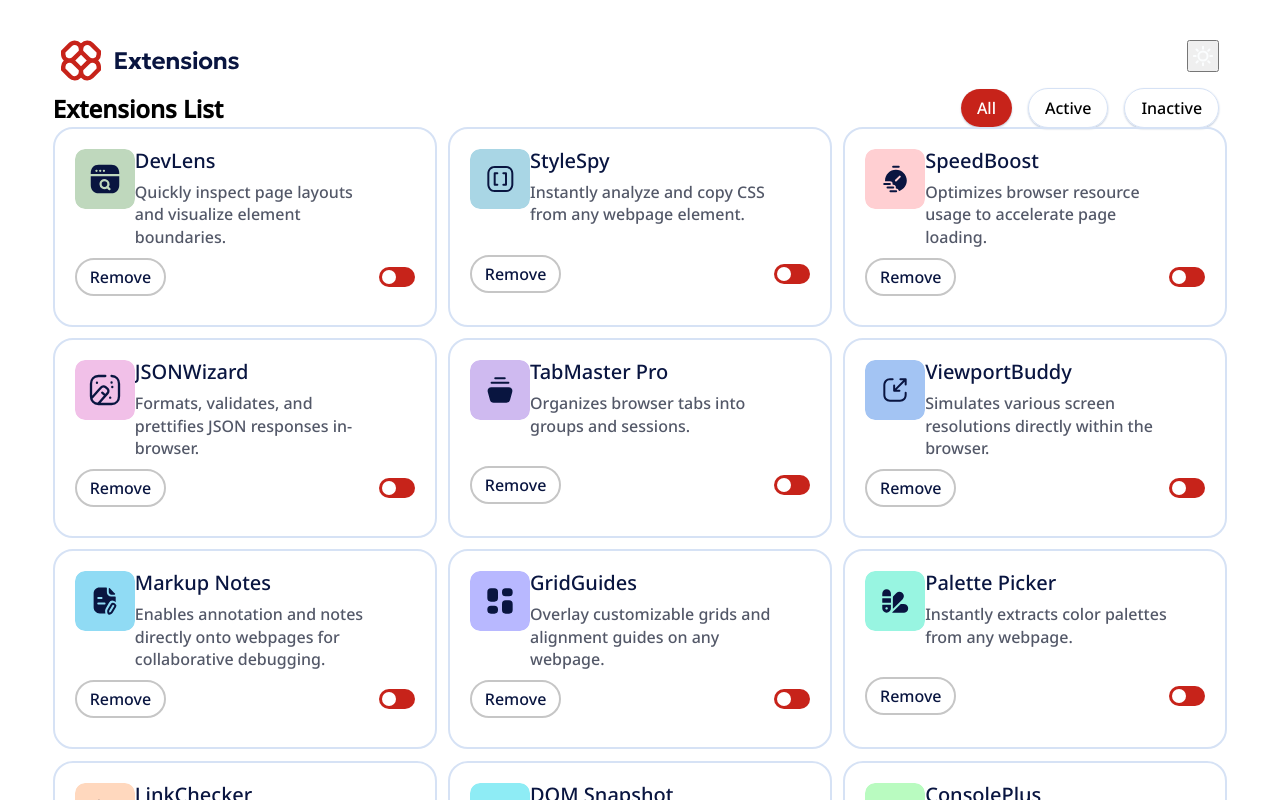
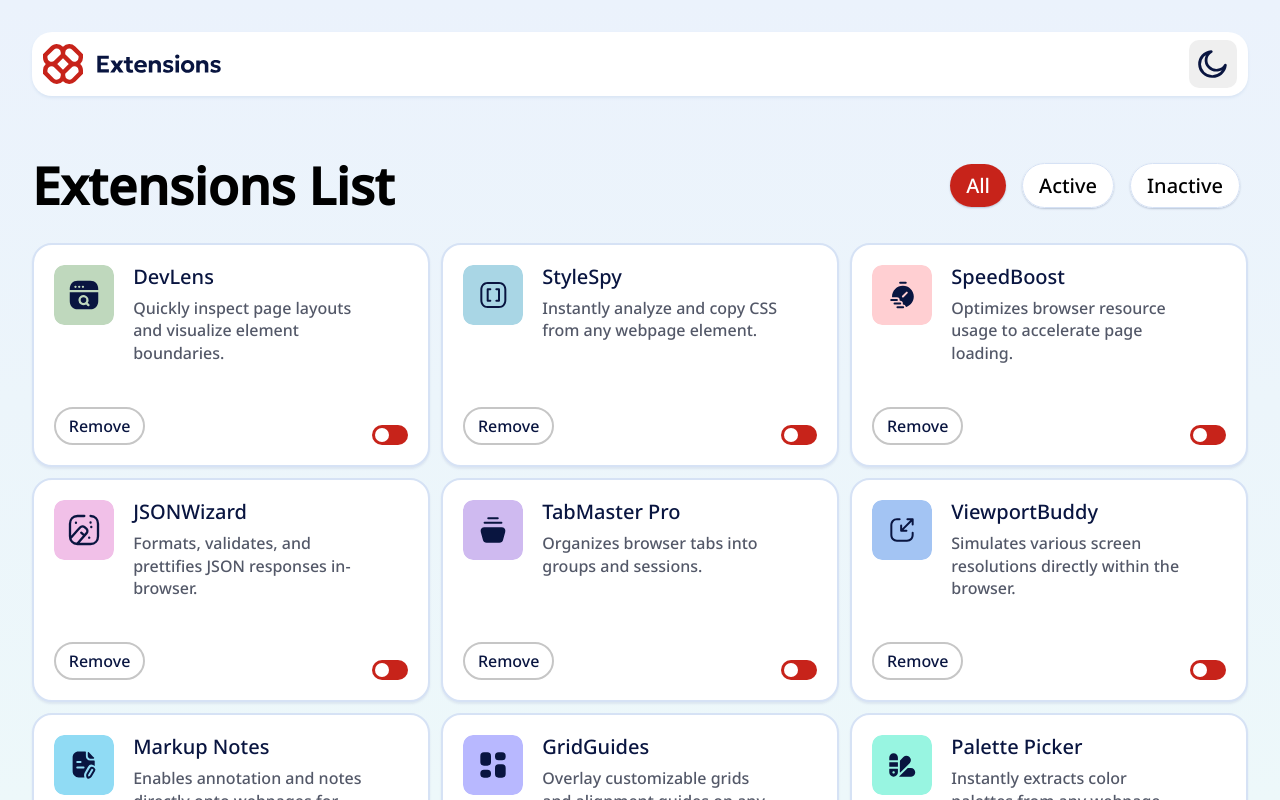
Before and after one commit to timshandrew/fem-browser-extensions-manager-ui, a React (Vite) app: page / in a window 1280 px wide. Shown: the top 800 px of the page. Built offline with nearby package versions, Linux system fonts and the light colour scheme.

Commit message:
finish layout styling

```diff
--- a/src/App.css
+++ b/src/App.css
@@ -2,13 +2,19 @@
     display: flex;
     flex-direction: column;
     max-width: 80rem;
-    padding-block: 2rem;
+
+    padding: 2rem;
+    margin-inline: auto;
 }
 
 header {
     display: flex;
+    background-color: white;
+    border-radius: 20px;
+    box-shadow: 0 2px 3px 0px #D9E5F4;
 
-    padding: 0.5rem;
+    padding: 0.5rem 0.7rem;
+    margin-bottom: 4rem;
 }
 
 header .theme-toggle {
@@ -17,10 +23,28 @@ header .theme-toggle {
     align-items: center;
     margin-left: auto;
     aspect-ratio: 1;
-    height: 2rem;
+    height: 3rem;
+    padding: 0.3rem;
+    border-radius: 10px;
+    border: none;
+    cursor: pointer;
+}
+
+.moon-icon {
+    width: 80%;
 }
 
 .extension-select-header {
     display: flex;
+    flex-wrap: wrap;
+    justify-content: space-between;
+    row-gap: 1rem;
     align-items: center;
+    font: var(--font-preset-1);
+
+    margin-bottom: 2rem;
+
+    @media (max-width: 730px) {
+        justify-content: center;
+    }
 }
--- a/src/App.jsx
+++ b/src/App.jsx
@@ -14,7 +14,7 @@ function App() {
             <header>
                 <img src={logo} alt="Project logo" />
                 <button type="button" className="theme-toggle">
-                    <img src={sunIcon} alt="Sun icon" className="sun-icon" />
+                    <img src={moonIcon} alt="Moon icon" className="moon-icon" />
                 </button>
             </header>
 
--- a/src/components/card.css
+++ b/src/components/card.css
@@ -5,14 +5,16 @@
         "logo description"
         "button toggle";
     grid-template-rows: min-content 1fr 1fr;
-    width: 24rem;
-    height: 12.5rem;
+
     padding: 20px;
 
     border-color: var(--color-neutral-200);
     border-width: 2px;
     border-style: solid;
     border-radius: 20px;
+
+    background: white;
+    box-shadow: 0 2px 2px 0px #c2cee161;
 }
 
 .card > * {
@@ -23,6 +25,7 @@
 .card img {
     grid-area: logo;
     border-radius: 10px;
+    margin-right: 1.2rem;
 }
 
 .card h3 {
@@ -40,7 +43,7 @@
 }
 
 .card button {
-    align-self: center;
+    align-self: end;
     grid-area: button;
     grid-column: span 2;
     grid-row: 3;
@@ -65,6 +68,8 @@
 }
 
 .card label {
+    align-self: end;
+
     display: flex;
     justify-content: end;
     align-items: center;
--- a/src/components/extensionGrid.css
+++ b/src/components/extensionGrid.css
@@ -1,5 +1,6 @@
 .extensionGrid {
     display: grid;
-    grid-template-columns: 1fr 1fr 1fr;
+    grid-template-columns: repeat(auto-fill, minmax(20rem, 1fr));
+    grid-auto-rows: 14rem;
     gap: 0.7rem;
 }
--- a/src/components/filterOptions.css
+++ b/src/components/filterOptions.css
@@ -1,6 +1,6 @@
 .filter-options {
-    margin-left: auto;
     padding: 0.5rem;
+    font: var(--font-preset-4);
 }
 
 .filter-options input {
@@ -18,6 +18,7 @@
 
     border-radius: 999px;
     padding: 0.5rem 1rem;
+    background-color: white;
     box-shadow: 0 1px 2px 0px #B8C4D7;
 }
 
--- a/src/index.css
+++ b/src/index.css
@@ -18,9 +18,8 @@ body {
     --color-red-400: #F25C54;
     --color-red-500: #DE4840;
     --color-red-700: #C7231A;
-
-    --gradient-light: linear-gradient(180deg, #EBF2FC 0%, #EEFBF9 100%);
-    --gradient-dark: linear-gradient(180deg, #04091B 0%, #091540 100%);
+    --gradient-light: linear-gradient(#EBF2FC, #EEFBF9);
+    --gradient-dark: linear-gradient(#04091B , #091540);
 
     /* Text */
 
@@ -30,6 +29,8 @@ body {
     --font-preset-4: 1.25rem/1.4 NotoSans;
     --font-preset-5: 1.0rem/1.4 NotoSans;
     --font-preset-6: 1.0rem/1.4 NotoSans;
+
+    background: var(--gradient-light)
 }
 
 *, *::before, *::after {
@@ -51,9 +52,3 @@ input, button, textarea, select {
     font: inherit;
     color: inherit;
 }
-
-#root {
-    display: flex;
-    align-items: center;
-    justify-content: center;
-}
```
